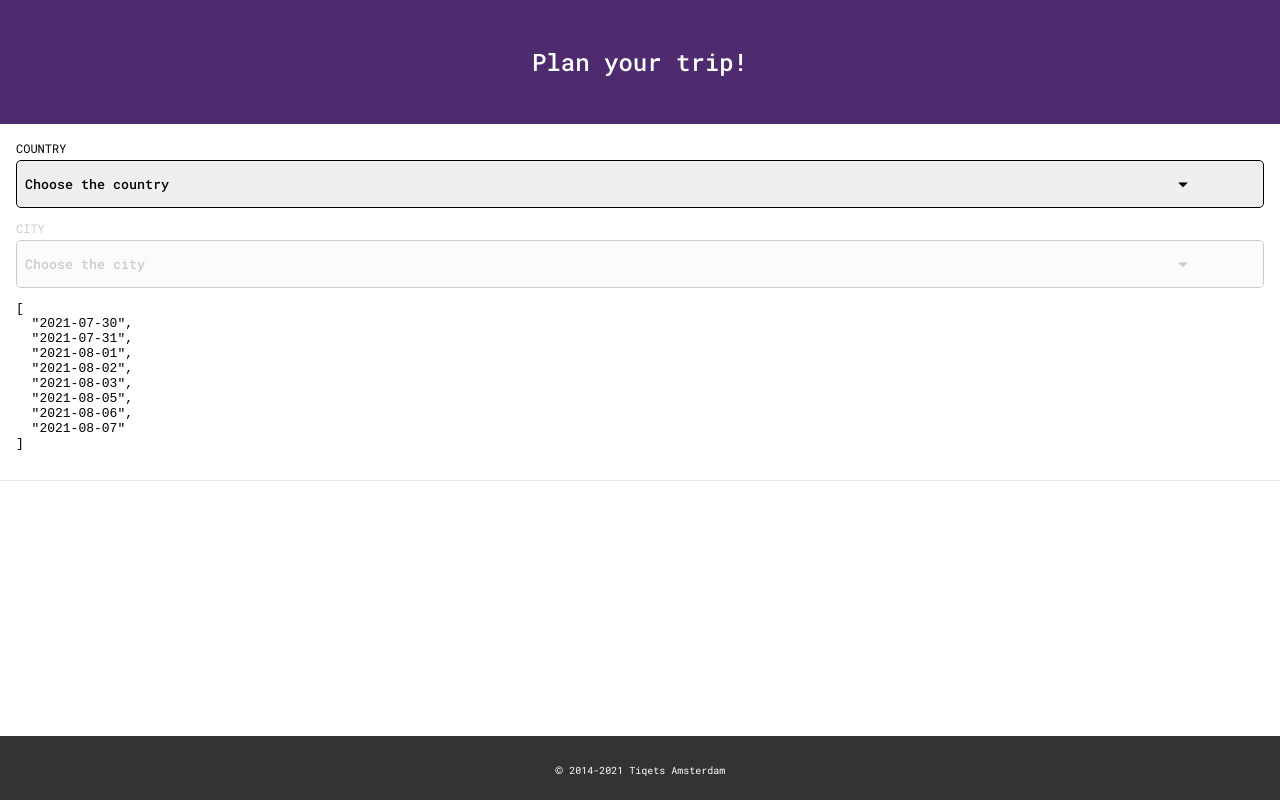
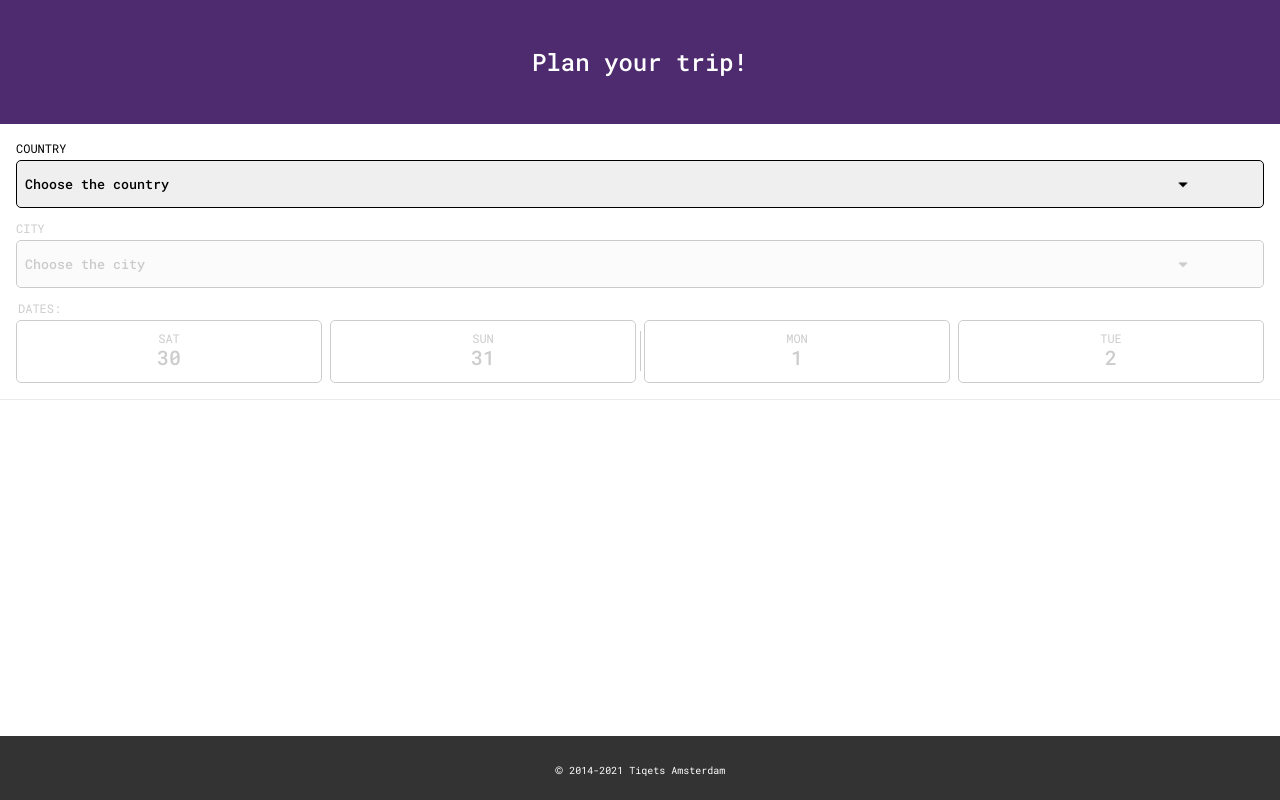
Before and after one commit to suh3yb/frontend-assignment-plan-your-trip, a React (Create React App) app: page / in a window 1280 px wide. Built offline with nearby package versions, Linux system fonts and the light colour scheme; data requests are answered from the project's data file.

Commit message:
add DatePicker, date helper and styles

```diff
--- /dev/null
+++ b/src/components/DatePicker.tsx
@@ -0,0 +1,62 @@
+import React, { useMemo } from 'react';
+import { addAnimateClass, addDisabledClass } from '../utils/classNameHelpers';
+import { getShortenedDayName } from '../utils/dateHelper';
+import { Dates } from '../types';
+import './datePicker.css';
+
+interface Props {
+  options: Dates;
+  disabled: boolean;
+  setValue: React.Dispatch<React.SetStateAction<string>>;
+}
+
+const DatePicker: React.FC<Props> = ({ options, disabled }) => {
+  const fieldsetElemClass = useMemo(
+    () => addDisabledClass('date-picker__fieldset', disabled),
+    [disabled]
+  );
+
+  const datesWrapperElemClass = useMemo(
+    () => addAnimateClass('date-picker__fieldset__dates-wrapper', !disabled),
+    [disabled]
+  );
+
+  return (
+    <fieldset className={fieldsetElemClass}>
+      <legend className="date-picker__fieldset__legend">Dates:</legend>
+      <div className={datesWrapperElemClass}>
+        {options.map((date, index) => {
+          const convertedDate = new Date(date);
+          const dayNumber = convertedDate.getDate();
+          return (
+            <React.Fragment key={`${date}-${index}`}>
+              {dayNumber === 1 && (
+                <span className="date-picker__fieldset__dates-wrapper__separator" />
+              )}
+              <input
+                className="date-picker__fieldset__dates-wrapper__input"
+                type="radio"
+                id={`${date}-${index}`}
+                name="date"
+                value={date}
+              />
+              <label
+                className="date-picker__fieldset__dates-wrapper__label"
+                htmlFor={`${date}-${index}`}
+              >
+                <span className="date-picker__fieldset__dates-wrapper__label__day-name">
+                  {getShortenedDayName(convertedDate)}
+                </span>
+                <span className="date-picker__fieldset__dates-wrapper__label__day-number">
+                  {dayNumber}
+                </span>
+              </label>
+            </React.Fragment>
+          );
+        })}
+      </div>
+    </fieldset>
+  );
+};
+
+export default DatePicker;
--- a/src/components/TripPlanner.tsx
+++ b/src/components/TripPlanner.tsx
@@ -1,5 +1,6 @@
 import React, { useCallback, useEffect, useMemo, useState } from 'react';
 import Select from './Select';
+import DatePicker from './DatePicker';
 import { Locations, Dates } from '../types';
 import './tripPlanner.css';
 
@@ -54,6 +55,12 @@ const TripPlanner: React.FC = () => {
     fetchDates();
   }, []);
 
+  useEffect(() => {
+    if (selectedCountry === '' && selectedCity !== '') {
+      setSelectedCity('');
+    }
+  }, [selectedCountry, selectedCity, setSelectedCity]);
+
   const cityOptions = useMemo(() => {
     if (!locations || !selectedCountry) return;
     return locations[selectedCountry].map(city => city[1]);
@@ -81,7 +88,11 @@ const TripPlanner: React.FC = () => {
         options={cityOptions}
         setValue={setSelectedCity}
       />
-      <pre>{JSON.stringify(dates, null, 2)}</pre>
+      <DatePicker
+        disabled={!selectedCity}
+        options={dates}
+        setValue={setSelectedDate}
+      />
     </div>
   );
 };
--- /dev/null
+++ b/src/components/datePicker.css
@@ -0,0 +1,107 @@
+@keyframes slideleft {
+  80% {
+    transform: translateX(-40px);
+  }
+
+  100% {
+    transform: translateX(0);
+  }
+}
+
+.date-picker__fieldset {
+  margin: 0;
+  margin-inline: 0;
+  border: none;
+  padding: 0;
+  padding-inline: 0;
+}
+
+.date-picker__fieldset--disabled {
+  opacity: 0.2;
+  pointer-events: none;
+}
+
+.date-picker__fieldset__legend {
+  margin-bottom: 4px;
+  text-transform: uppercase;
+  font-size: 12px;
+}
+
+.date-picker__fieldset__dates-wrapper {
+  display: flex;
+  flex-direction: row;
+  align-items: center;
+  justify-content: flex-start;
+  overflow-x: scroll;
+  max-width: calc(100vw - 2 * var(--padding-page-mobile));
+  scroll-snap-type: x mandatory;
+
+  /* Hide scrollbar */
+  -ms-overflow-style: none; /* Internet Explorer 10+ */
+  scrollbar-width: none; /* Firefox */
+}
+
+.date-picker__fieldset__dates-wrapper--animated > * {
+  animation-name: slideleft;
+  animation-duration: 1s;
+  animation-delay: 300ms;
+}
+
+/* Hide scrollbar */
+.date-picker__fieldset__dates-wrapper::-webkit-scrollbar {
+  display: none; /* Safari and Chrome */
+}
+
+.date-picker__fieldset__dates-wrapper__separator {
+  display: inline-block;
+  width: 1px;
+  height: 40px;
+  /* negative margin to compensate extra width of separator */
+  margin: 0 -0.5px;
+  background-color: var(--border-dark);
+  flex-shrink: 0;
+}
+
+.date-picker__fieldset__dates-wrapper__label {
+  display: inline-flex;
+  flex-direction: column;
+  align-items: center;
+  justify-content: center;
+  width: calc(25% - 8px);
+  margin: 0 4px;
+  border: 1px solid var(--border-dark);
+  border-radius: var(--border-radius);
+  padding: 12px 0;
+  scroll-snap-align: start;
+  flex-shrink: 0;
+  transition: background-color 0.1s ease-out, color 0.1s ease-out;
+}
+
+.date-picker__fieldset__dates-wrapper__input:checked
+  + .date-picker__fieldset__dates-wrapper__label {
+  background-color: var(--primary-bg-light);
+  color: var(--text-light);
+}
+
+.date-picker__fieldset__dates-wrapper__label:first-of-type {
+  margin-left: 0;
+}
+
+.date-picker__fieldset__dates-wrapper__label:last-of-type {
+  margin-right: 0;
+}
+
+.date-picker__fieldset__dates-wrapper__label__day-name {
+  font-size: 12px;
+  line-height: 0.9;
+  text-transform: uppercase;
+}
+
+.date-picker__fieldset__dates-wrapper__label__day-number {
+  font-size: 20px;
+  font-weight: 500;
+}
+
+.date-picker__fieldset__dates-wrapper__input {
+  display: none;
+}
--- /dev/null
+++ b/src/utils/dateHelper.ts
@@ -0,0 +1,12 @@
+export const getShortenedDayName = (date: Date): string => {
+  const days = [
+    'Monday',
+    'Tuesday',
+    'Wednesday',
+    'Thursday',
+    'Friday',
+    'Saturday',
+    'Sunday',
+  ];
+  return days[date.getDay()].substring(0, 3);
+};
```
